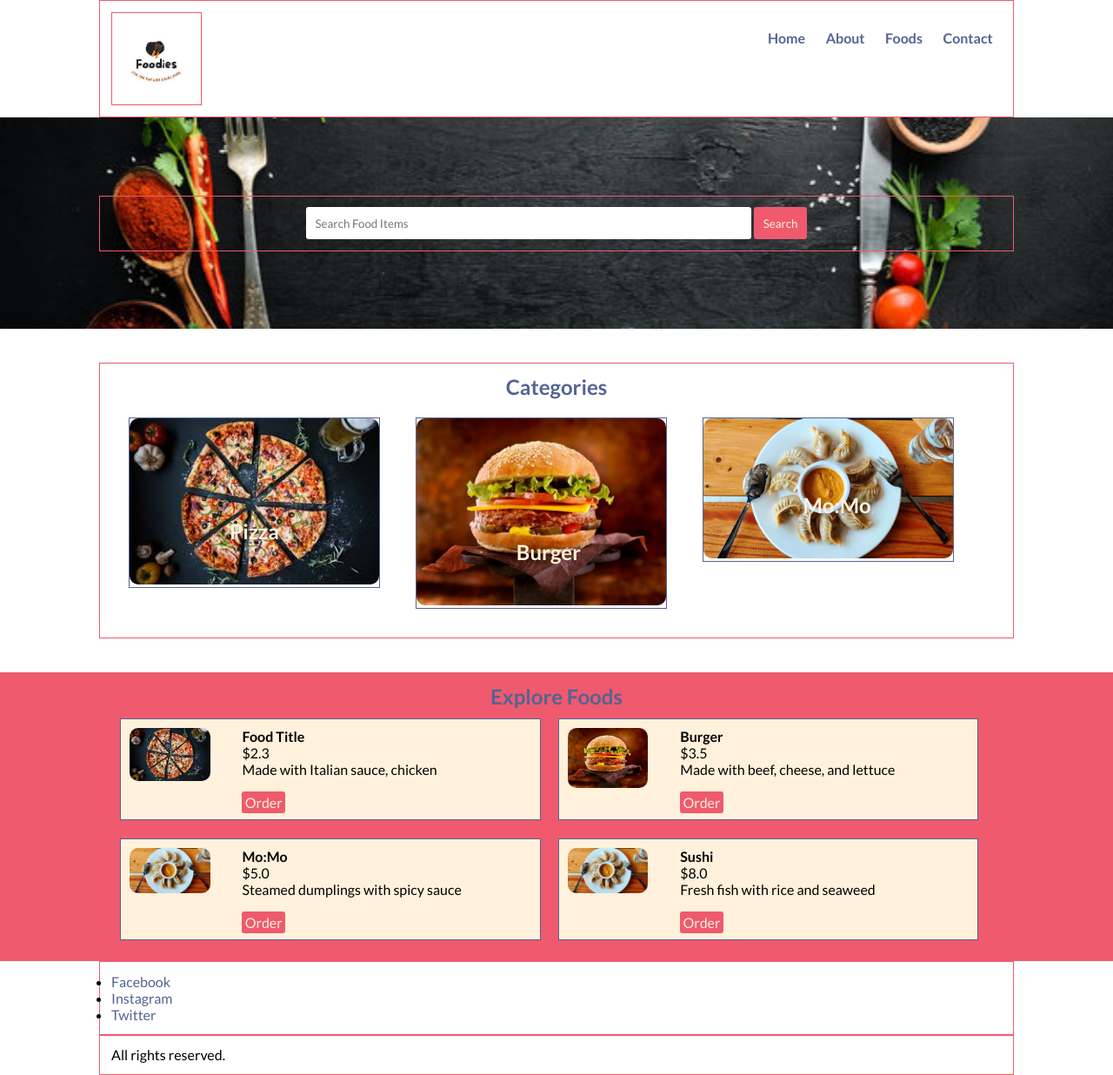
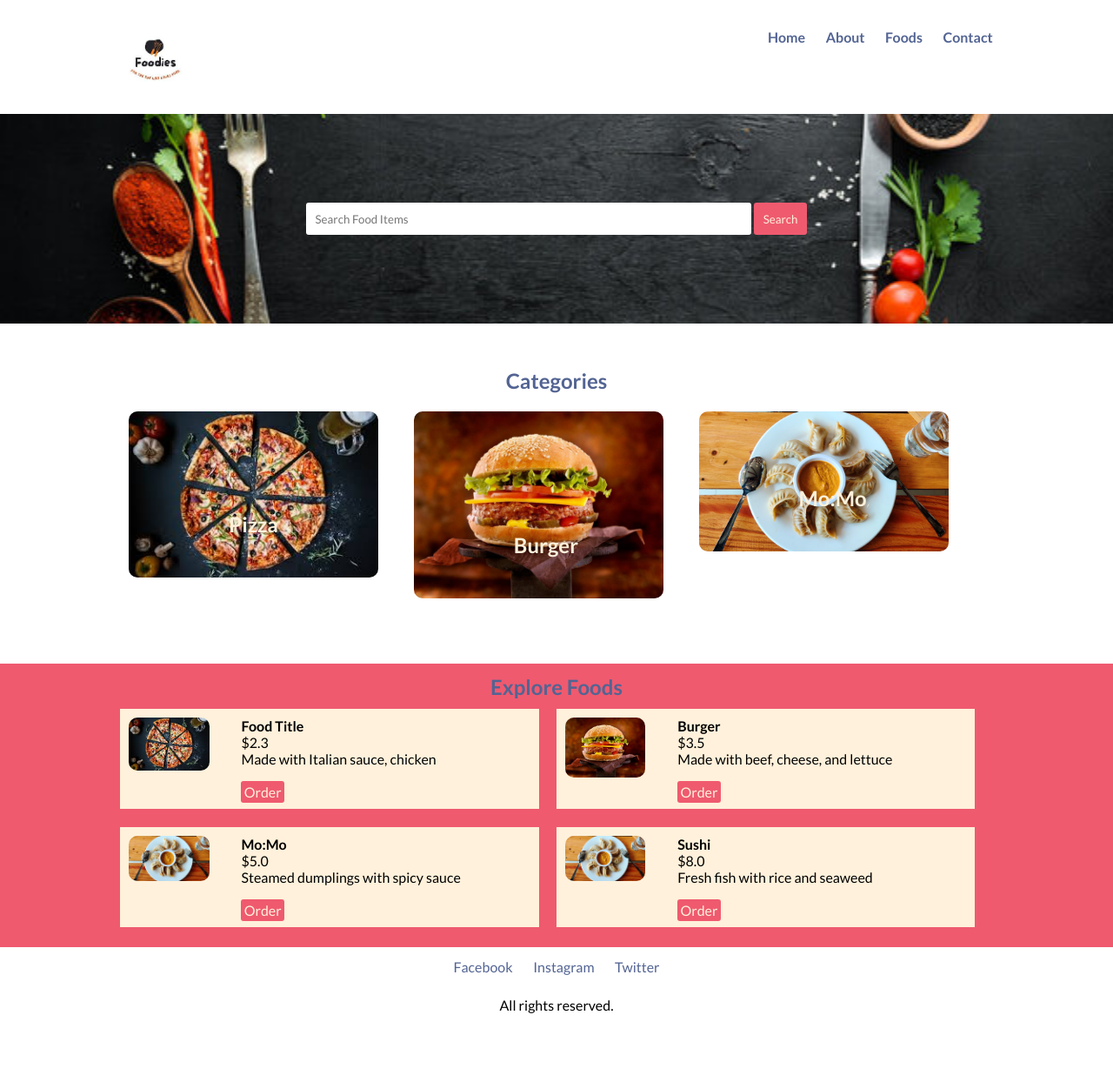
Before and after one commit to binamra-linux/foodies, a PHP site: page / in a window 1280 px wide. Shown: the whole page at 87% size. After the commit the page ends 1165 px from the top, so only its background shows below. Run offline with PHP 8.4, Linux system fonts and the light colour scheme.

Commit message:
Frontend Done!!

```diff
--- a/css/style.css
+++ b/css/style.css
@@ -13,7 +13,7 @@
 }
 
 .container {
-  border: 1px solid var(--primary);
+  /* border: 1px solid var(--primary); */
   width: 80%;
   margin: 0 auto; /*Centering the container items*/
   padding: 1%;
@@ -91,7 +91,7 @@ h3 {
 
 .logo {
   width: 10%;
-  border: 1px solid var(--primary);
+  /* border: 1px solid var(--primary); */
   float: left;
 }
 
@@ -133,7 +133,7 @@ h3 {
 }
 
 .box-3 {
-  border: 1px solid var(--grey);
+  /* border: 1px solid var(--grey); */
   width: 28%;
   float: left;
   margin: 2%;
@@ -141,7 +141,7 @@ h3 {
 
 /*Food Menu*/
 .food-menu-box {
-  border: 1px solid var(--grey);
+  /* border: 1px solid var(--grey); */
   width: 45%;
   margin: 1%;
   padding: 1%;
@@ -158,10 +158,19 @@ h3 {
   float: left;
 }
 
-/*1:37:00*/
-
 .food-menu-description {
   width: 70%;
   float: left;
   margin-left: 8%;
 }
+
+/*CSS for Social Links*/
+
+.social ul {
+  list-style-type: none;
+}
+
+.social ul li {
+  display: inline;
+  padding: 1%;
+}
--- a/index.html
+++ b/index.html
@@ -143,7 +143,7 @@
     <!-- Food Menu -->
 
     <!-- Social Section -->
-    <section class="social">
+    <section class="social text-center">
       <div class="container">
         <ul>
           <li><a href="#">Facebook</a></li>
@@ -155,7 +155,7 @@
     <!-- Social Section -->
 
     <!-- Footer -->
-    <footer class="footer">
+    <footer class="footer text-center">
       <div class="container">
         <p>All rights reserved.</p>
       </div>
```
